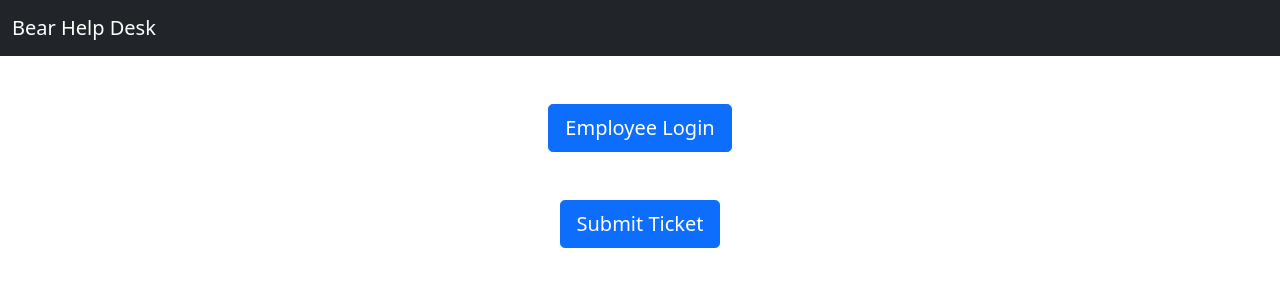
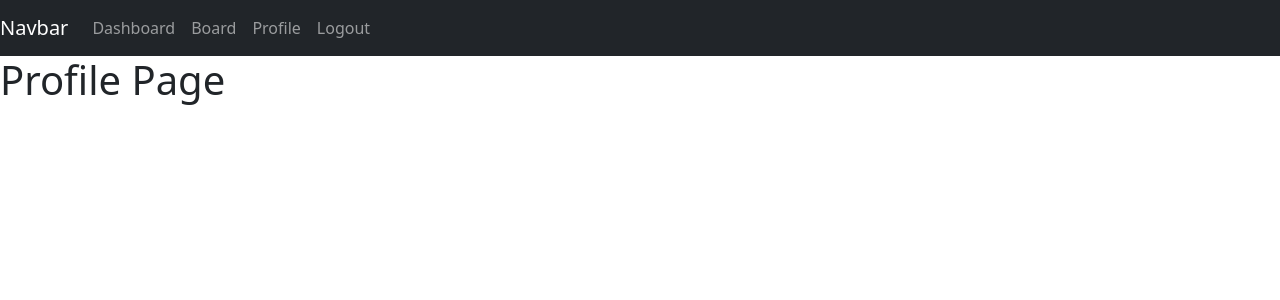
Before and after one commit to rileygrotenhuis/BearHelpDesk, a React (Create React App) app in the folder client/: page /profile in a window 1280 px wide. Shown: the top 300 px of the page. Built offline with nearby package versions, Linux system fonts and the light colour scheme.

Commit message:
Add simple routing for the Employee's Dashboard, Profile, and Board pages.

```diff
--- a/client/public/index.html
+++ b/client/public/index.html
@@ -40,8 +40,6 @@
       To begin the development, run `npm start` or `yarn start`.
       To create a production bundle, use `npm run build` or `yarn build`.
     -->
-
-    <script src="https://cdn.jsdelivr.net/npm/@popperjs/core@2.9.1/dist/umd/popper.min.js" integrity="sha384-SR1sx49pcuLnqZUnnPwx6FCym0wLsk5JZuNx2bPPENzswTNFaQU1RDvt3wT4gWFG" crossorigin="anonymous"></script>
-    <script src="https://cdn.jsdelivr.net/npm/bootstrap@5.0.0-beta3/dist/js/bootstrap.min.js" integrity="sha384-j0CNLUeiqtyaRmlzUHCPZ+Gy5fQu0dQ6eZ/xAww941Ai1SxSY+0EQqNXNE6DZiVc" crossorigin="anonymous"></script>
+    <script src="https://cdn.jsdelivr.net/npm/bootstrap@5.0.0-beta3/dist/js/bootstrap.bundle.min.js" integrity="sha384-JEW9xMcG8R+pH31jmWH6WWP0WintQrMb4s7ZOdauHnUtxwoG2vI5DkLtS3qm9Ekf" crossorigin="anonymous"></script>
   </body>
 </html>
--- a/client/src/App.js
+++ b/client/src/App.js
@@ -11,6 +11,8 @@ import HomePage from './Pages/HomePage';
 import SubmitPage from './Pages/SubmitPage';
 import LoginPage from './Pages/LoginPage';
 import DashboardPage from './Pages/DashboardPage';
+import BoardPage from './Pages/BoardPage';
+import ProfilePage from './Pages/ProfilePage';
 
 
 // Main App Component
@@ -21,6 +23,12 @@ function App() {
 	<div>
 		<Router>
 			<Switch>
+				<Route path="/board">
+					<BoardPage />
+				</Route>
+				<Route path="/profile">
+					<ProfilePage />
+				</Route>
 				<Route path="/dashboard">
 					<DashboardPage />
 				</Route>
--- /dev/null
+++ b/client/src/Components/Navbar2.js
@@ -0,0 +1,59 @@
+// React Modules
+import React from 'react';
+import Axios from 'axios';
+import { useHistory } from 'react-router-dom';
+import {
+    Link
+} from 'react-router-dom';
+
+// Navbar Component
+function Navbar() {
+
+    // useHistory Variable
+    let history = useHistory();
+
+    // This function logs an authenticated user out
+    const logout = () => {
+        // DELETE => '/logout'
+        Axios({
+            method: "DELETE",
+            withCredentials: true,
+            url: 'http://localhost:5000/logout'
+        }).then(results => {
+            // Alert the user and redirect to Home Page
+            alert('Successfully Logged Out!');
+            history.push('/');
+        }).catch(function(error) {
+            alert('An error occured');
+            history.push('/');
+        });
+    }
+
+    return (
+        <nav class="navbar navbar-expand-lg navbar-dark bg-dark">
+            <Link to="/dashboard" class="navbar-brand" href="#">Navbar</Link>
+            <button class="navbar-toggler" type="button" data-toggle="collapse" data-target="#navbarNav" aria-controls="navbarNav" aria-expanded="false" aria-label="Toggle navigation">
+                <span class="navbar-toggler-icon"></span>
+            </button>
+            <div class="collapse navbar-collapse" id="navbarNav">
+                <ul class="navbar-nav">
+                <li class="nav-item active">
+                    <Link to="/dashboard" class="nav-link" href="#">Dashboard</Link>
+                </li>
+                <li class="nav-item active">
+                    <Link to="/board" class="nav-link" href="#">Board</Link>
+                </li>
+                <li class="nav-item">
+                    <Link to="/profile" class="nav-link" href="#">Profile</Link>
+                </li>
+                <li class="nav-item">
+                    <a className="nav-link" onClick={logout}>Logout</a>
+                </li>
+                </ul>
+            </div>
+        </nav>
+    )
+}
+
+// Export
+export default Navbar;
--- /dev/null
+++ b/client/src/Pages/BoardPage.js
@@ -0,0 +1,19 @@
+// React Modules
+import React from 'react';
+
+// Components
+import Navbar2 from '../Components/Navbar2';
+
+// Board Page
+function BoardPage() {
+    // JSX
+    return (
+        <div>
+            <Navbar2 />
+            <h1>Board Page</h1>
+        </div>
+    );
+}
+
+// Export
+export default BoardPage;
--- a/client/src/Pages/DashboardPage.js
+++ b/client/src/Pages/DashboardPage.js
@@ -6,6 +6,7 @@ import Axios from 'axios';
 // Components
 import TicketCard from '../Components/TicketCard';
 import NoTicketsCard from '../Components/NoTicketsCard';
+import Navbar2 from '../Components/Navbar2';
 
 // Dashboard Page
 function DashboardPage() {
@@ -61,20 +62,6 @@ function DashboardPage() {
         })
     }, []);
 
-    // This function logs an authenticated user out
-    const logout = () => {
-        // DELETE => '/logout'
-        Axios({
-            method: "DELETE",
-            withCredentials: true,
-            url: 'http://localhost:5000/logout'
-        }).then(results => {
-            // Alert the user and redirect to Home Page
-            alert('Successfully Logged Out!');
-            history.push('/');
-        });
-    }
-
     // HTML Items List
     let itemList = [];
 
@@ -93,8 +80,9 @@ function DashboardPage() {
     // JSX
     return (
         <div>
+            <Navbar2 />
+            <h1>Dashboard Page</h1>
             {anyItems ? <ul>{itemList}</ul> : <NoTicketsCard />}
-            <button className="btn btn-lg btn-danger" onClick={logout}>Logout</button>
         </div>
     );
 }
--- /dev/null
+++ b/client/src/Pages/ProfilePage.js
@@ -0,0 +1,19 @@
+// React Modules
+import React from 'react';
+
+// Components
+import Navbar2 from '../Components/Navbar2';
+
+// Board Page
+function ProfilePage() {
+    // JSX
+    return (
+        <div>
+            <Navbar2 />
+            <h1>Profile Page</h1>
+        </div>
+    );
+}
+
+// Export
+export default ProfilePage;
```
